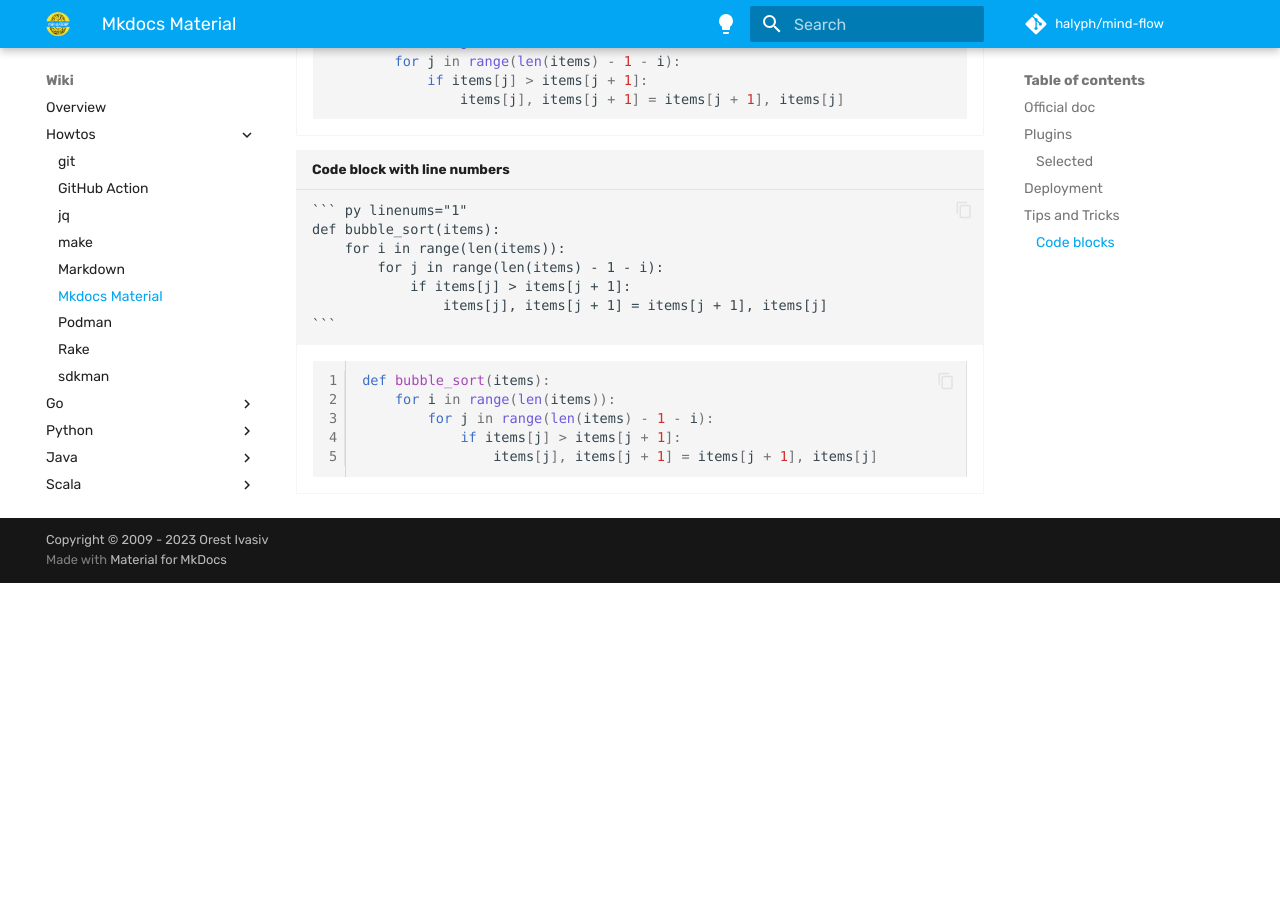
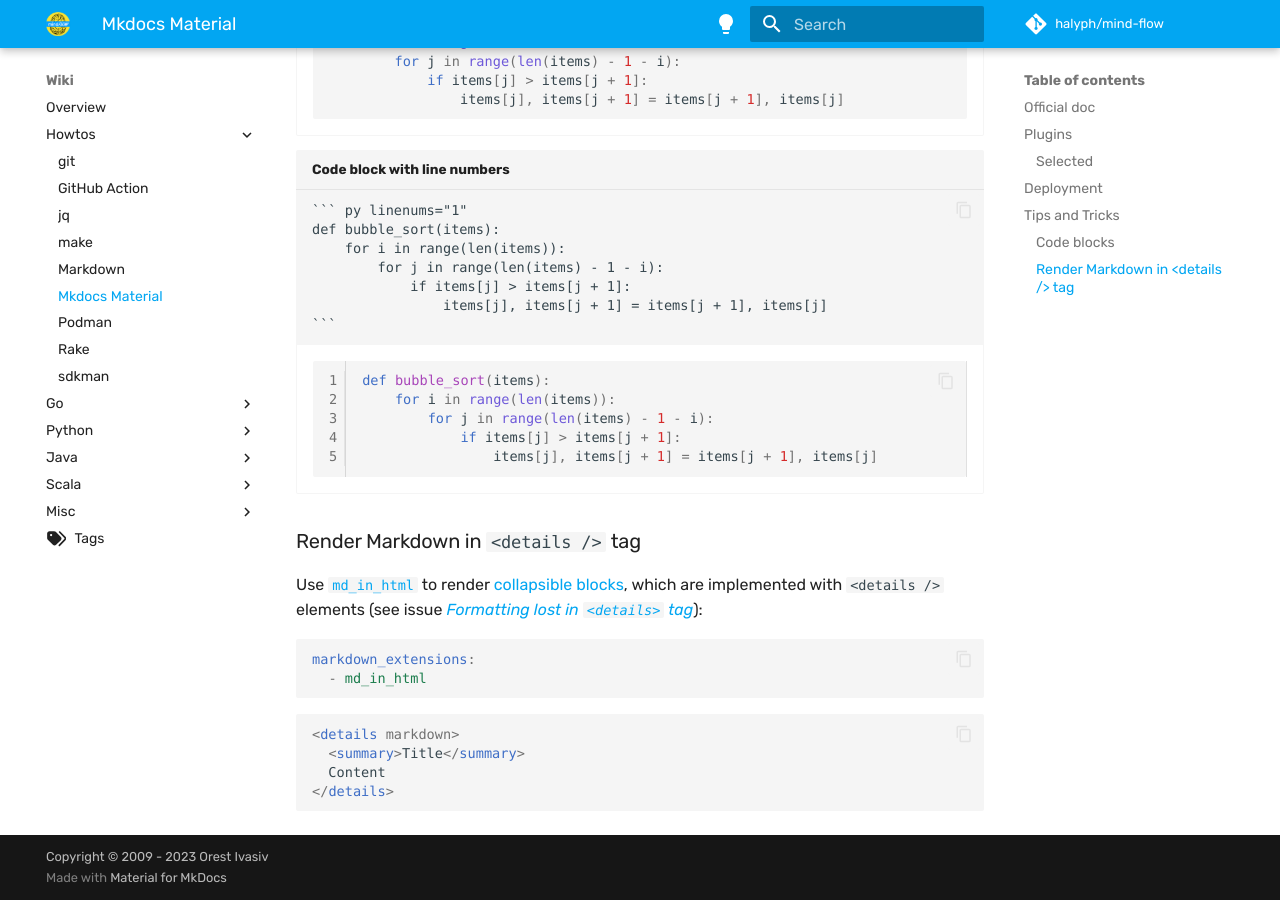
Before and after one commit to halyph/mind-flow, an MkDocs documentation site: the page built from docs/wiki/howtos/mkdocs.md, in a window 1280 px wide and 900 px high, scrolled down 1681 px. Built offline with MkDocs 1.6.1 and Material for MkDocs 9.7.7, drawn with Linux system fonts in a browser that asks for light colours; emoji names are drawn with the system emoji font; some web fonts are replaced; comment, search, counter and statistics services are not loaded; before the commit the page ends 2264 px from its top, so only the background shows below that.

Commit message:
upd howtos/mkdocs.md

````diff
--- a/docs/wiki/howtos/mkdocs.md
+++ b/docs/wiki/howtos/mkdocs.md
@@ -91,3 +91,19 @@ def bubble_sort(items):
 ```
 
 </div>
+
+### Render Markdown in `<details />` tag
+
+Use [`md_in_html`](https://squidfunk.github.io/mkdocs-material/setup/extensions/python-markdown/#markdown-in-html) to render [collapsible blocks](https://squidfunk.github.io/mkdocs-material/reference/admonitions/#collapsible-blocks), which are implemented with `<details />` elements (see issue [*Formatting lost in `<details>` tag*](https://github.com/squidfunk/mkdocs-material/issues/4084)):
+
+```yaml
+markdown_extensions:
+  - md_in_html
+```
+
+```html
+<details markdown>
+  <summary>Title</summary>
+  Content
+</details>
+```
--- a/mkdocs.yml
+++ b/mkdocs.yml
@@ -76,6 +76,7 @@ markdown_extensions:
 - tables
 - attr_list
 - footnotes
+- md_in_html
 - pymdownx.superfences:
     custom_fences:
       - name: mermaid
````
Also changed, not shown: docs/blog/2019/2019-01-13-alg-and-ds-books.md (+5 -4 lines).
